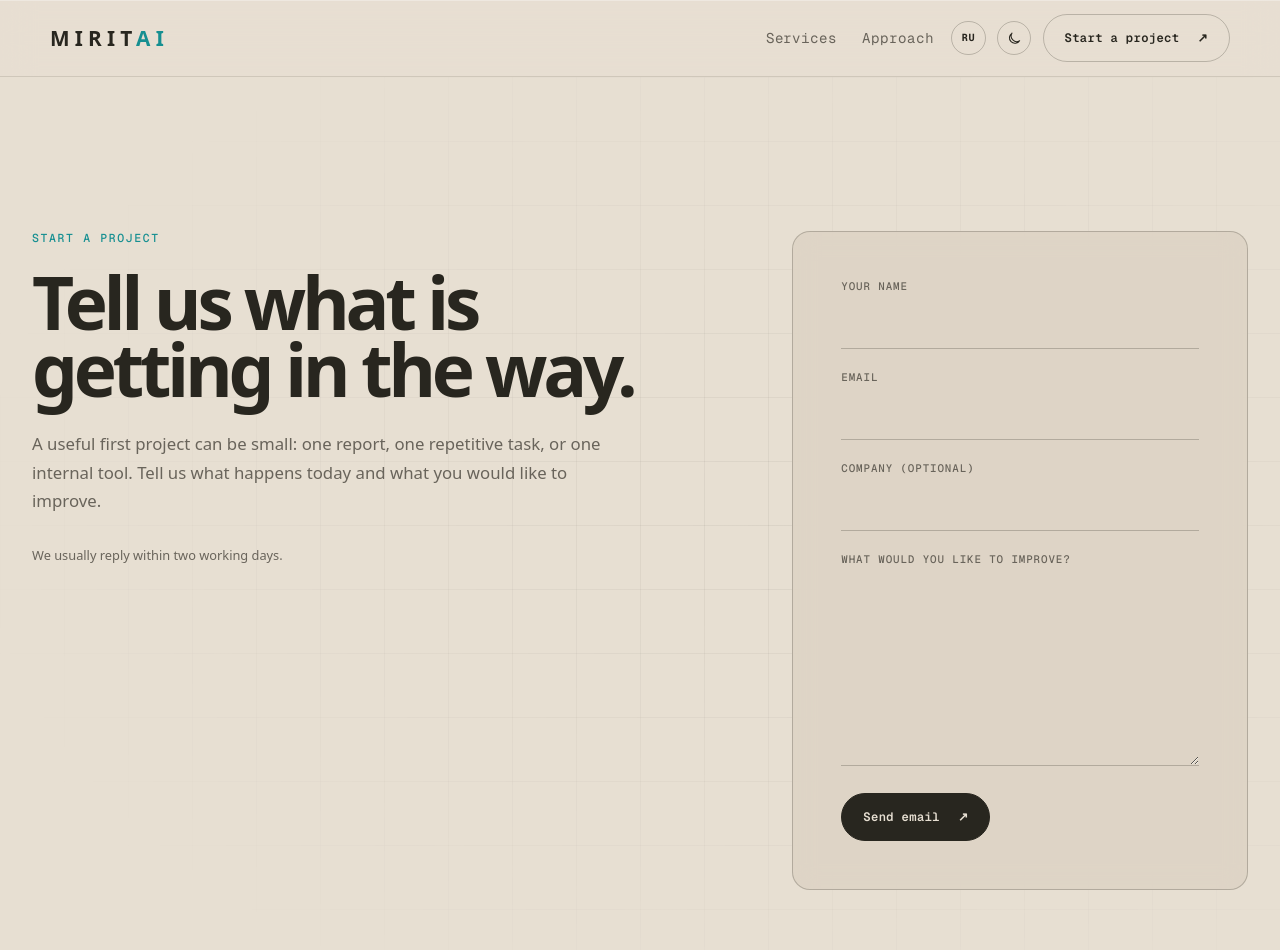
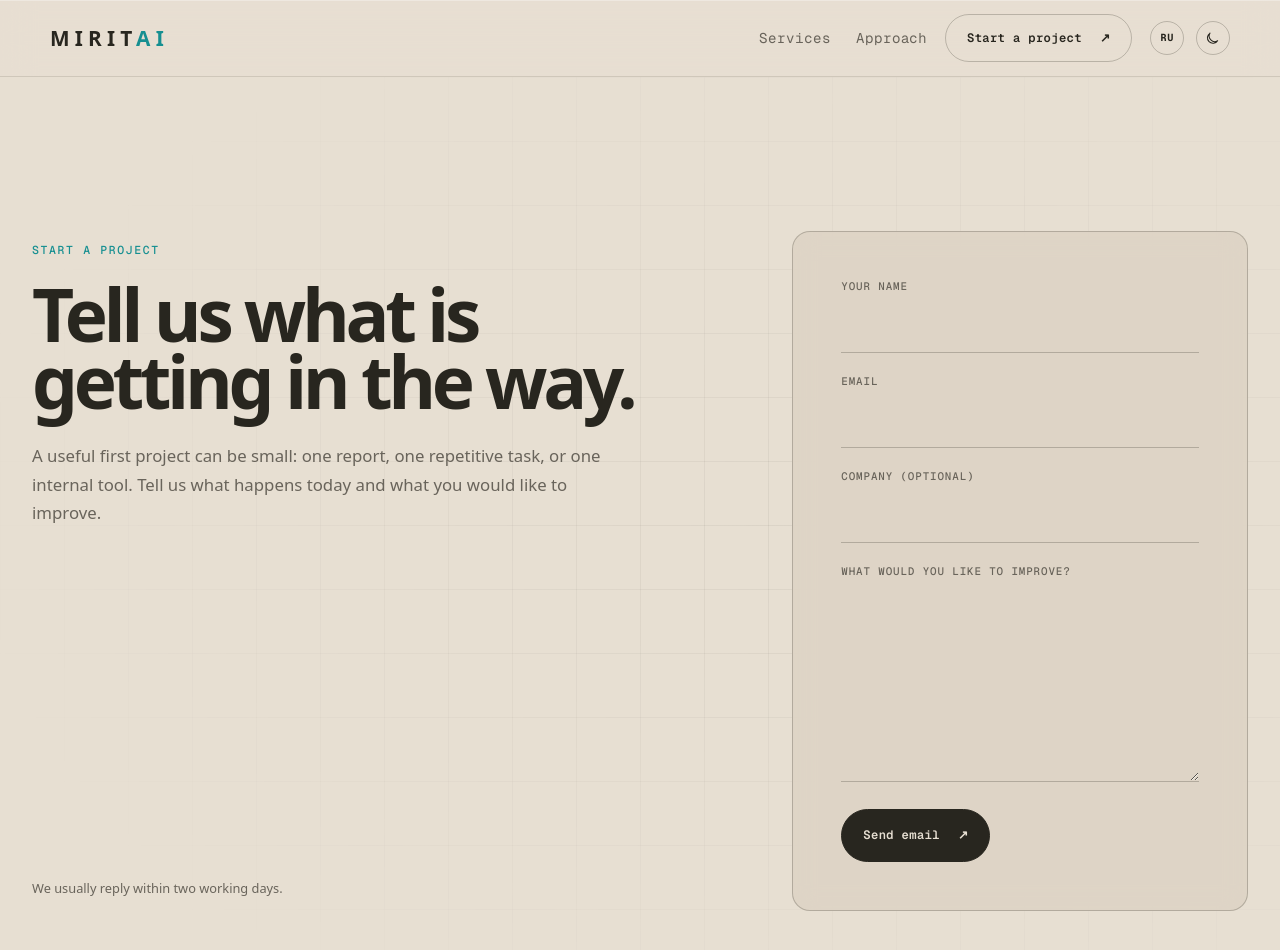
Before and after one commit to cgveradi/miritai-website, a Next.js app: page /en/contact in a window 1280 px wide. Shown: the top 950 px of the page. Built offline with nearby package versions, Linux system fonts and the light colour scheme.

Commit message:
Balance contact layout and add Sputnik thumbnail

```diff
--- a/src/app/[locale]/globals.css
+++ b/src/app/[locale]/globals.css
@@ -192,3 +192,9 @@
 .footer-mirit-link{flex:0 0 auto;background:color-mix(in srgb,var(--card) 76%,transparent)}
 .compact-footer .footer-bottom{padding-top:24px}
 @media(max-width:650px){.footer-main{align-items:flex-start;flex-direction:column;padding:38px 0}.compact-footer .footer-bottom{gap:12px}.compact-footer .footer-bottom span:last-child{max-width:260px;line-height:1.5}}
+
+/* Use the full contact composition instead of leaving the introduction top-heavy. */
+.contact-grid{align-items:stretch}
+.contact-grid>section{display:flex;min-height:680px;flex-direction:column;padding:12px 0}
+.contact-grid>section .contact-small{margin-top:auto;padding-top:64px}
+@media(max-width:900px){.contact-grid>section{min-height:auto}.contact-grid>section .contact-small{margin-top:30px;padding-top:0}}
--- a/src/components/Navbar.tsx
+++ b/src/components/Navbar.tsx
@@ -37,6 +37,6 @@ export default function Navbar() {
   },[open]);
   return <nav className="site-nav" aria-label="Main navigation"><div className="wrap nav-inner">
     <Link href="/" className="logo mirit-wordmark" aria-label="Miritai home"><span className="logo-main">MIRIT</span><span className="logo-ai">AI</span></Link>
-    <div className="nav-content"><div className="nav-links">{items.map((item) => <a key={item.href} href={item.href} aria-label={item.label}><DecodedNavLabel label={item.label}/></a>)}</div><div className="nav-utilities"><LanguageSwitcher/><ThemeToggle/><Link href="/contact" className="button nav-cta">{t("start")} <span aria-hidden="true">↗</span></Link><button className="menu-toggle" type="button" aria-expanded={open} aria-controls="mobile-navigation" aria-label={open ? "Close menu" : "Open menu"} onClick={() => setOpen(!open)}><span/><span/></button></div></div>
+    <div className="nav-content"><div className="nav-links">{items.map((item) => <a key={item.href} href={item.href} aria-label={item.label}><DecodedNavLabel label={item.label}/></a>)}</div><Link href="/contact" className="button nav-cta">{t("start")} <span aria-hidden="true">↗</span></Link><div className="nav-utilities"><LanguageSwitcher/><ThemeToggle/><button className="menu-toggle" type="button" aria-expanded={open} aria-controls="mobile-navigation" aria-label={open ? "Close menu" : "Open menu"} onClick={() => setOpen(!open)}><span/><span/></button></div></div>
   </div><div id="mobile-navigation" className={`mobile-navigation${open ? " is-open" : ""}`} aria-hidden={!open}><div className="mobile-navigation-links">{items.map((item,index) => <a key={item.href} href={item.href} tabIndex={open ? 0 : -1} onClick={() => setOpen(false)} style={{ "--menu-index": index } as React.CSSProperties}><span>0{index+1}</span><strong>{item.label}</strong><b aria-hidden="true">↗</b></a>)}</div><div className="mobile-navigation-footer"><p>Small systems. Serious leverage.</p><span>MIRITAI / 01—26</span></div></div></nav>;
 }
```
Also changed, not shown: public/mirit-sputnik-thumbnail.png (added).
